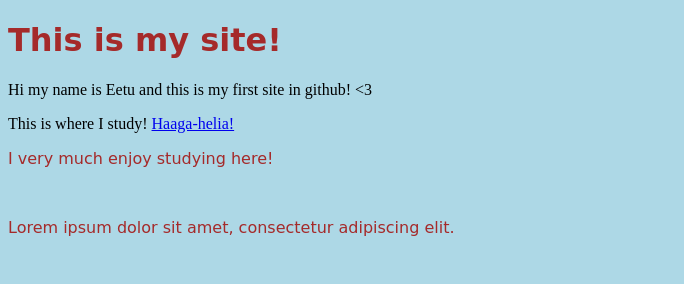
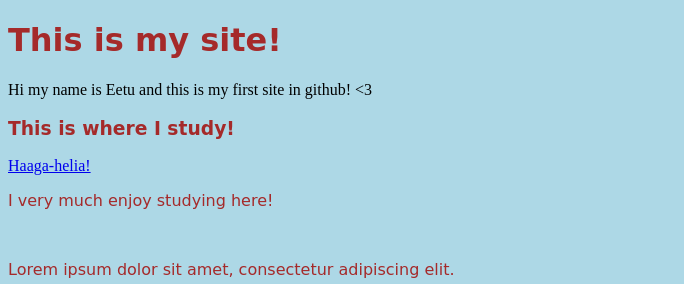
Before and after one commit to EetuAla/EetuAla.github.io, a plain HTML site: page index.html in a window 1280 px wide. Shown: the top 284 px of the page, without its empty margins (0-684 px from the left). Drawn offline with Linux system fonts and the light colour scheme.

Commit message:
Update index.html

```diff
--- a/index.html
+++ b/index.html
@@ -11,7 +11,7 @@
     <h1 class="test">This is my site!</h1>
     <article class="front">
     <p>Hi my name is Eetu and this is my first site in github! &lt;3</p>
-    <h3class="test">This is where I study!</h3>
+    <h3 class="test">This is where I study!</h3>
     <a href="https://www.haaga-helia.fi/en">Haaga-helia!</a>
     </article>
     <section>
```
